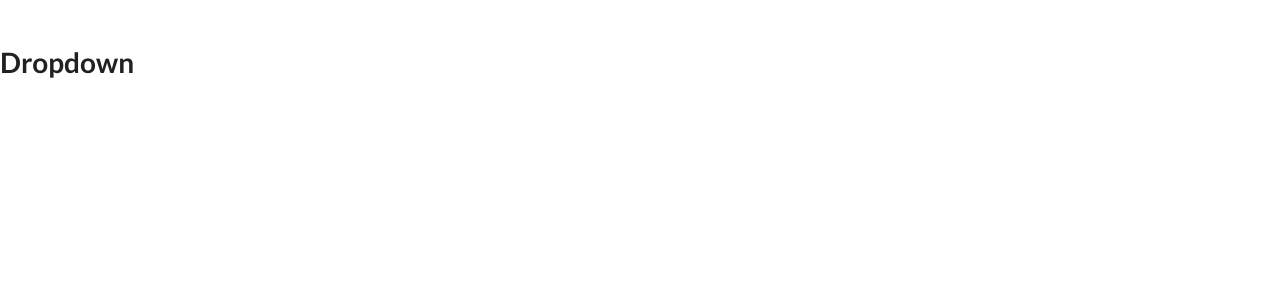
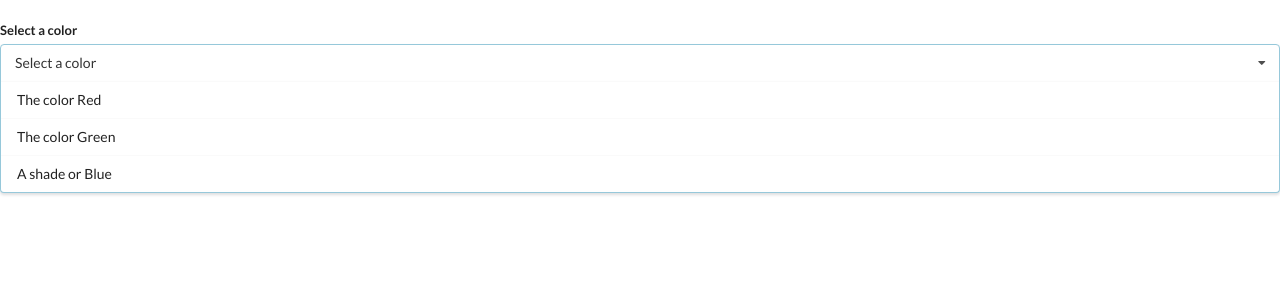
Before and after one commit to Ugonz86/widgets, a React (Create React App) app: page / in a window 1280 px wide. Shown: the top 300 px of the page. Built offline with nearby package versions, Linux system fonts and the light colour scheme.

Commit message:
Fix typo and add jsx

```diff
--- a/package.json
+++ b/package.json
@@ -7,8 +7,8 @@
     "@testing-library/react": "^11.1.0",
     "@testing-library/user-event": "^12.1.10",
     "axios": "^0.21.1",
-    "react": "^17.0.1",
-    "react-dom": "^17.0.1",
+    "react": "^16.13.1",
+    "react-dom": "^16.13.1",
     "react-scripts": "4.0.1",
     "web-vitals": "^0.2.4"
   },
--- a/src/App.js
+++ b/src/App.js
@@ -1,23 +1,22 @@
 import React from 'react';
 // import Accordion from './components/Accordion';
-import Search from './components/Search';
+// import Search from './components/Search';
 import Dropdown from './components/Dropdown';
-// import './App.css';
 
-// const items = [
-//   {
-//     title: 'What is React?',
-//     content: 'React is a front end javascript framework'
-//   },
-//   {
-//     title: 'Why is React?',
-//     content: 'React is a favorite JS library among engineers'
-//   },
-//   {
-//     title: 'How do you use React?',
-//     content: 'You use React by creating components'
-//   }
-// ];
+const items = [
+  {
+    title: 'What is React?',
+    content: 'React is a front end javascript framework'
+  },
+  {
+    title: 'Why is React?',
+    content: 'React is a favorite JS library among engineers'
+  },
+  {
+    title: 'How do you use React?',
+    content: 'You use React by creating components'
+  }
+];
 
 const options = [
   {
@@ -39,8 +38,8 @@
   return (
     <div>
       <br />
-      {/* <Accordion items={items} /> */}
-      {/* <Search /> */}
+      {/* <Accordion items={items} />
+      <Search /> */}
       <Dropdown options={options}/>
     </div>
   )
--- a/src/components/Dropdown.js
+++ b/src/components/Dropdown.js
@@ -1,9 +1,28 @@
-import React, { useState } from 'react';
+import React from 'react';
 
-const Dropdown = () => {
+const Dropdown = ({ options }) => {
+    const renderedOptions = options.map((option) => {
+        return (
+            <div key={option.value} className="item">
+                {option.label}
+            </div>
+        );
+    });
 
-    return <h1>Dropdown</h1>
-
+    return (
+        <div className="ui form">
+            <div className="field">
+                <label className="label">Select a color</label>
+                <div className="ui selection dropdown visible active">
+                    <i className="dropdown icon"></i>
+                    <div className="text">Select a color</div>
+                    <div className="menu visible transition">
+                        {renderedOptions}
+                    </div>
+                </div>
+            </div>
+        </div>
+    );
 };
 
 export default Dropdown;
--- a/src/index.js
+++ b/src/index.js
@@ -1,7 +1,10 @@
 import React from 'react';
 import ReactDOM from 'react-dom';
 import App from './App';
-import './index.css';
+
+if (module.hot) {
+  module.hot.accept();
+}
 
 ReactDOM.render(
     <App />,
```
Also changed, not shown: public/index.html (+5 -16 lines), src/components/Accordion.js (+0 -15 lines), 2 other files (tests, documents, lock files or other folders).
